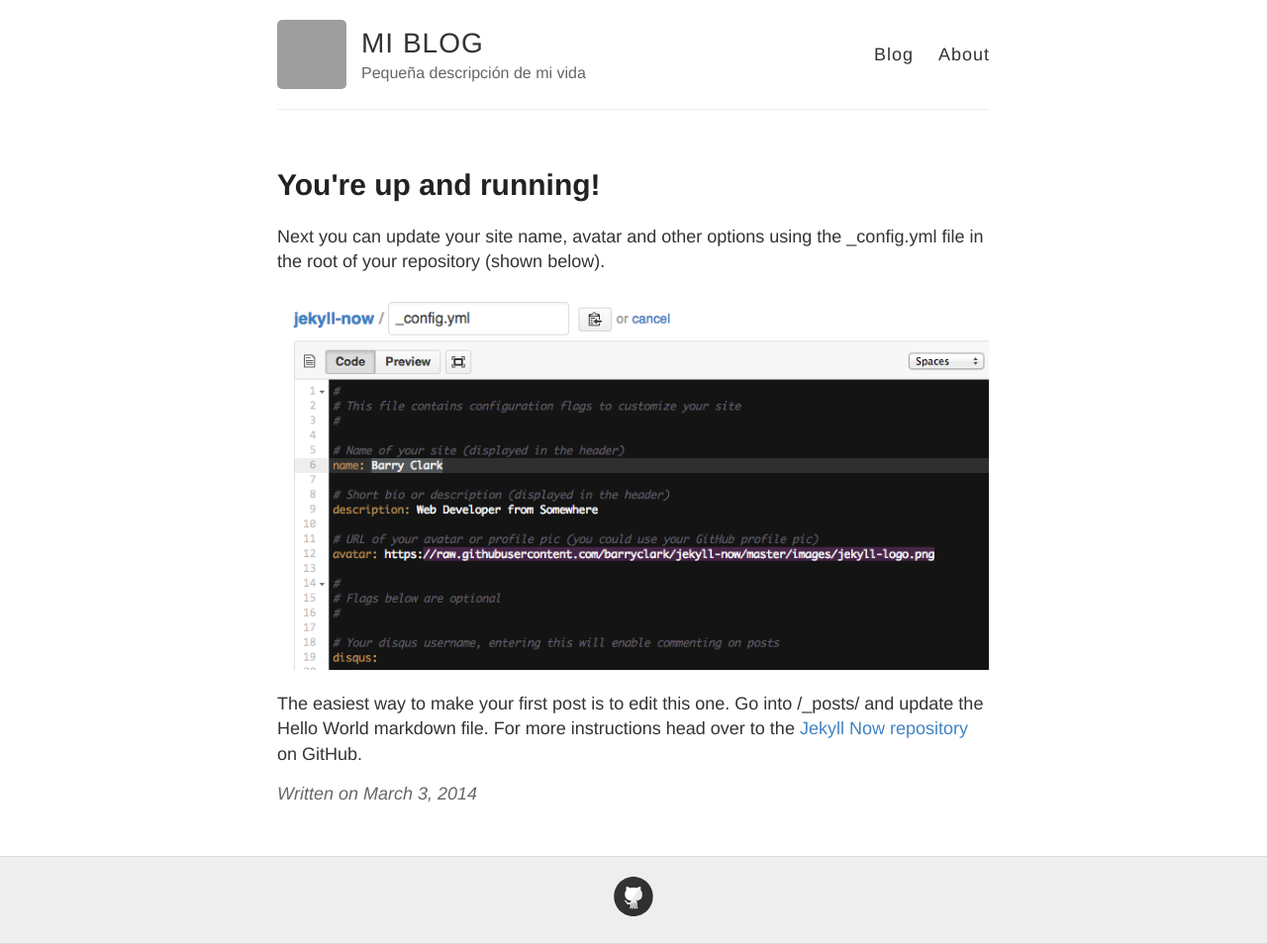
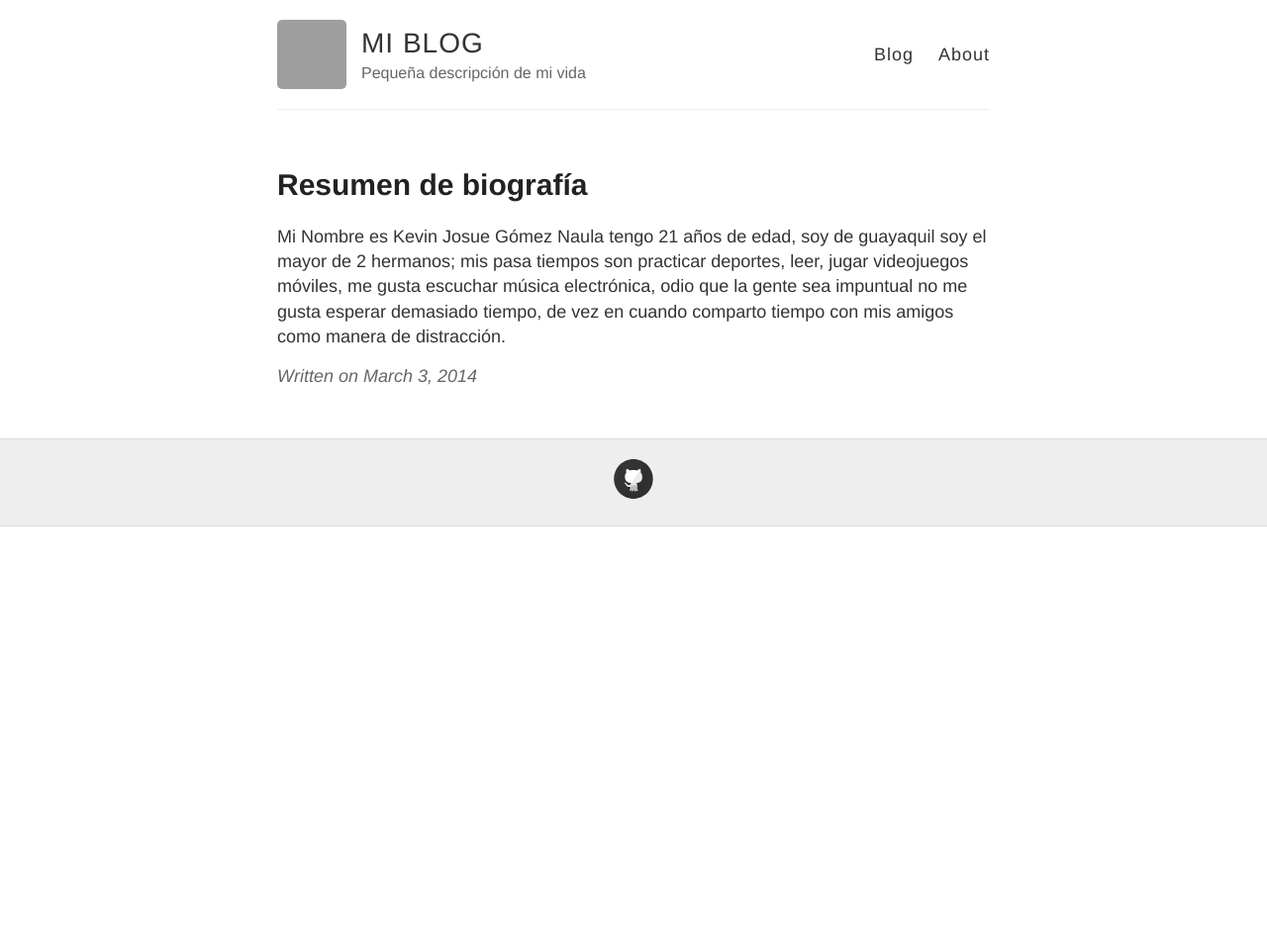
Before and after one commit to KEVIN-GOMEZ-N/BLOG, a Jekyll site: the page built from _posts/2014-3-3-Hello-World.md, in a window 1280 px wide. Shown: the whole page at 99% size. Built offline with Jekyll 4.4.1, drawn with Linux system fonts in a browser that asks for light colours; after the commit the page ends 900 px from its top, so only the background shows below that; grey boxes are pictures that could not be loaded.

Commit message:
Update 2014-3-3-Hello-World.md

```diff
--- a/_posts/2014-3-3-Hello-World.md
+++ b/_posts/2014-3-3-Hello-World.md
@@ -1,10 +1,5 @@
 ---
 layout: post
-title: You're up and running!
+title: Resumen de biografía
 ---
-
-Next you can update your site name, avatar and other options using the _config.yml file in the root of your repository (shown below).
-
-![_config.yml]({{ site.baseurl }}/images/config.png)
-
-The easiest way to make your first post is to edit this one. Go into /_posts/ and update the Hello World markdown file. For more instructions head over to the [Jekyll Now repository](https://github.com/barryclark/jekyll-now) on GitHub.
+Mi Nombre es Kevin Josue Gómez Naula tengo 21 años de edad, soy de guayaquil soy el mayor de 2 hermanos; mis pasa tiempos son practicar deportes, leer, jugar videojuegos móviles, me gusta escuchar música electrónica, odio que la gente sea impuntual no me gusta esperar demasiado tiempo, de vez en cuando comparto tiempo con mis amigos como manera de distracción.
```
